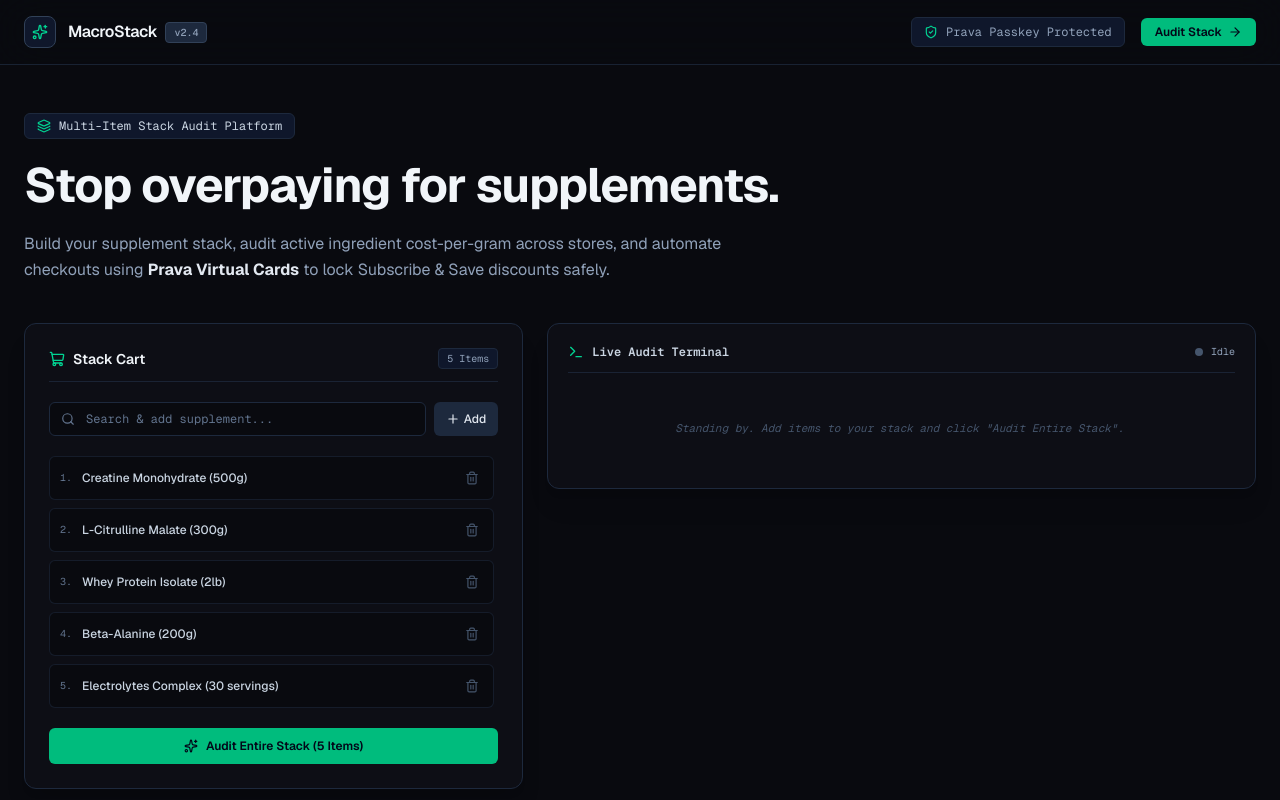
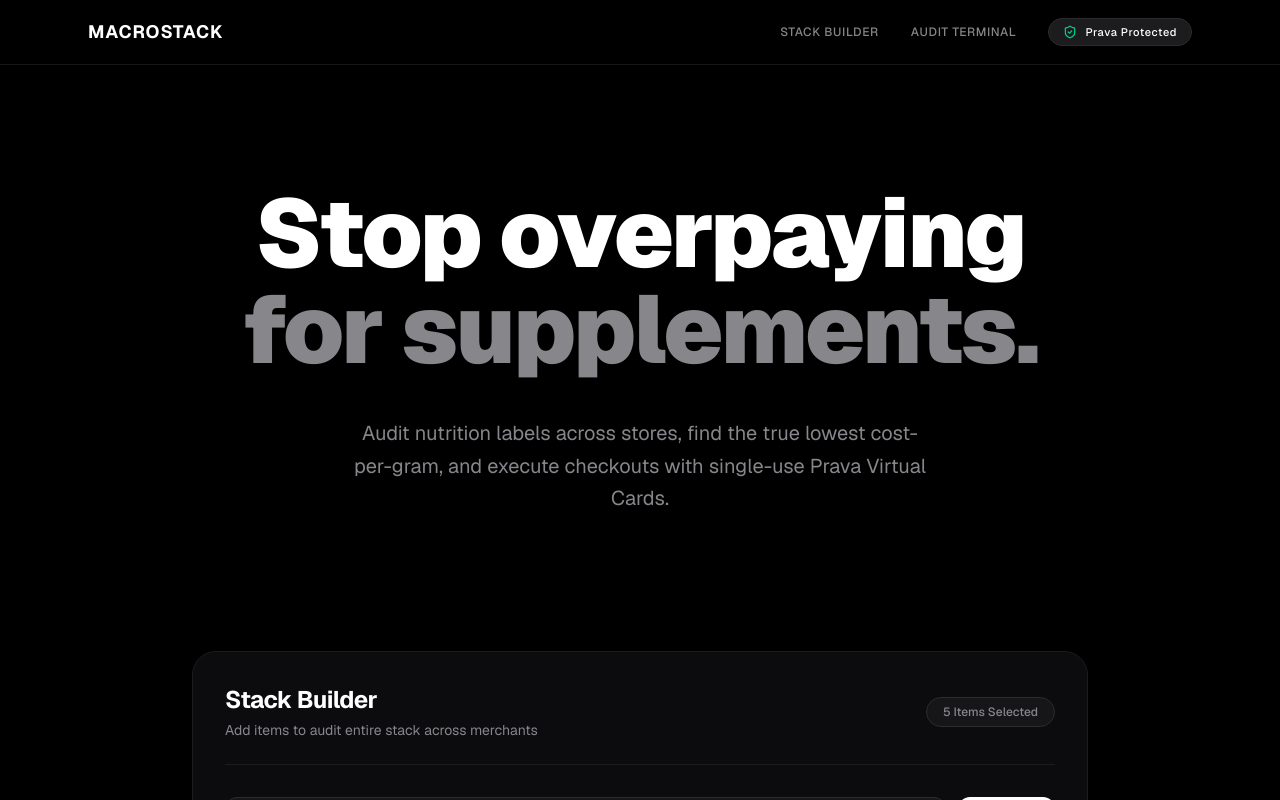
Before and after one commit to ParFaNox/macro-stack, a Next.js app: page / in a window 1280 px wide. Shown: the top 800 px of the page. Built offline with nearby package versions, Linux system fonts and the light colour scheme.

Commit message:
style: Tesla-inspired ultra-minimal luxury web design overhaul

```diff
--- a/src/app/page.tsx
+++ b/src/app/page.tsx
@@ -5,24 +5,15 @@ import { Navbar } from "@/components/navbar";
 import { AgentReasoningFeed } from "@/components/agent-reasoning-feed";
 import { PasskeyModal } from "@/components/passkey-modal";
 import { SupplementProduct, AgentReasoningLog, PravaCardDetails } from "@/types";
-import { cn } from "@/lib/utils";
 import {
   Sparkles,
-  DollarSign,
   CheckCircle2,
   ArrowRight,
-  Zap,
   RefreshCw,
   Search,
   Plus,
   Trash2,
-  ShoppingCart,
-  ExternalLink,
-  ShieldCheck,
-  PackageCheck,
-  TrendingDown,
-  Layers,
-  ArrowUpRight
+  ShieldCheck
 } from "lucide-react";
 
 export default function Dashboard() {
@@ -135,7 +126,7 @@ export default function Dashboard() {
       timestamp: new Date().toISOString(),
       step: "CARD_MINTING",
       status: "SUCCESS",
-      message: `Prava Single-Use Card Minted: ${card.cardNumber.slice(0, 4)} **** **** ${card.cardNumber.slice(-4)} (Hard-Capped at $${totalCost.toFixed(2)})`,
+      message: `Prava Card Minted: ${card.cardNumber.slice(0, 4)} **** **** ${card.cardNumber.slice(-4)} (Hard-Capped at $${totalCost.toFixed(2)})`,
       metadata: { cardStatus: card.status, isSingleUse: card.isSingleUse },
     };
     setReasoningLogs((prev) => [...prev, logCard]);
@@ -160,37 +151,32 @@ export default function Dashboard() {
   const netSavings = originalTotal - auditedTotal;
 
   return (
-    <div className="min-h-screen bg-[#090a0f] text-slate-200 font-sans selection:bg-emerald-400 selection:text-slate-950">
+    <div className="min-h-screen bg-[#000000] text-[#f5f5f7] font-sans selection:bg-white selection:text-black antialiased">
       <Navbar />
 
-      <main className="max-w-7xl mx-auto px-6 py-12 space-y-10">
-        {/* LINEAR-STYLE CLEAN HERO SECTION */}
-        <section className="space-y-4 max-w-3xl">
-          <div className="inline-flex items-center gap-2 px-3 py-1 rounded-md bg-slate-900 border border-slate-800 text-slate-300 text-xs font-mono">
-            <Layers className="w-3.5 h-3.5 text-emerald-400" /> Multi-Item Stack Audit Platform
-          </div>
-
-          <h1 className="text-3xl md:text-5xl font-bold tracking-tight text-slate-100 leading-tight">
-            Stop overpaying for supplements.
+      <main className="max-w-6xl mx-auto px-6 py-20 space-y-24">
+        {/* TESLA-STYLE MASSIVE HERO */}
+        <section className="text-center space-y-6 max-w-4xl mx-auto py-10">
+          <h1 className="text-5xl sm:text-7xl md:text-8xl font-black tracking-tight text-white leading-none">
+            Stop overpaying <br />
+            <span className="text-[#86868b]">for supplements.</span>
           </h1>
 
-          <p className="text-slate-400 text-sm md:text-base leading-relaxed">
-            Build your supplement stack, audit active ingredient cost-per-gram across stores, and automate checkouts using <strong className="text-slate-200">Prava Virtual Cards</strong> to lock Subscribe & Save discounts safely.
+          <p className="text-[#86868b] text-lg sm:text-xl font-normal max-w-xl mx-auto leading-relaxed pt-4">
+            Audit nutrition labels across stores, find the true lowest cost-per-gram, and execute checkouts with single-use Prava Virtual Cards.
           </p>
         </section>
 
-        {/* BENTO GRID LAYOUT */}
-        <div id="stack-builder" className="grid grid-cols-1 lg:grid-cols-12 gap-6">
-          {/* STACK CART (5 COLS) */}
-          <div className="lg:col-span-5 space-y-4">
-            <div className="rounded-xl bg-[#0d0e15] border border-slate-800 p-6 space-y-5 shadow-xl">
-              <div className="flex items-center justify-between pb-3 border-b border-slate-800/80">
-                <div className="flex items-center gap-2">
-                  <ShoppingCart className="w-4 h-4 text-emerald-400" />
-                  <h2 className="text-sm font-semibold text-slate-100">Stack Cart</h2>
+        {/* STACK BUILDER CARD SECTION */}
+        <section id="stack-builder" className="max-w-4xl mx-auto space-y-8">
+          <div className="rounded-3xl bg-[#0c0c0e] border border-[#1c1c1e] p-8 space-y-8 shadow-2xl">
+            <div className="flex flex-col sm:flex-row sm:items-center justify-between gap-4 pb-6 border-b border-[#1c1c1e]">
+              <div>
+                <h2 className="text-2xl font-bold text-white tracking-tight">Stack Builder</h2>
+                <p className="text-sm text-[#86868b] mt-1">Add items to audit entire stack across merchants</p>
               </div>
-                <span className="text-[10px] font-mono text-slate-400 bg-slate-900 px-2 py-0.5 rounded border border-slate-800">
-                  {stackCart.length} Items
+              <span className="text-xs text-[#86868b] bg-[#161618] px-4 py-1.5 rounded-full border border-[#2c2c2e] self-start sm:self-auto font-medium">
+                {stackCart.length} Items Selected
               </span>
             </div>
 
@@ -200,136 +186,125 @@ export default function Dashboard() {
                 e.preventDefault();
                 addItemToCart(searchInput);
               }}
-                className="flex gap-2"
+              className="flex gap-3"
             >
               <div className="relative flex-1">
-                  <Search className="absolute left-3 top-2.5 w-3.5 h-3.5 text-slate-500" />
+                <Search className="absolute left-4 top-3.5 w-4 h-4 text-[#6e6e73]" />
                 <input
                   type="text"
-                    placeholder="Search & add supplement..."
+                  placeholder="Search and add custom supplement..."
                   value={searchInput}
                   onChange={(e) => setSearchInput(e.target.value)}
-                    className="w-full pl-9 pr-3 py-2 rounded-md bg-[#090a0f] border border-slate-800 text-slate-200 placeholder-slate-500 text-xs focus:outline-none focus:border-slate-600 font-mono"
+                  className="w-full pl-11 pr-4 py-3 rounded-xl bg-[#161618] border border-[#2c2c2e] text-white placeholder-[#6e6e73] text-sm focus:outline-none focus:border-white transition-colors"
                 />
               </div>
               <button
                 type="submit"
-                  className="px-3 py-2 rounded-md bg-slate-800 hover:bg-slate-700 text-slate-200 font-medium text-xs flex items-center gap-1 transition-colors cursor-pointer"
+                className="px-6 py-3 rounded-xl bg-white hover:bg-[#e8e8ed] text-black font-semibold text-sm transition-all cursor-pointer flex items-center gap-1.5"
               >
-                  <Plus className="w-3.5 h-3.5" /> Add
+                <Plus className="w-4 h-4" /> Add
               </button>
             </form>
 
-              {/* CART LIST */}
-              <div className="space-y-2 max-h-64 overflow-y-auto pr-1">
+            {/* ITEM STACK LIST */}
+            <div className="space-y-3">
               {stackCart.map((item, idx) => (
                 <div
                   key={idx}
-                    className="flex items-center justify-between p-2.5 rounded-md bg-[#090a0f] border border-slate-800/60 hover:border-slate-700 text-xs transition-colors"
+                  className="flex items-center justify-between p-4 rounded-xl bg-[#161618] border border-[#2c2c2e] hover:border-[#3c3c3e] transition-colors"
                 >
-                    <div className="flex items-center gap-2.5">
-                      <span className="text-[10px] font-mono text-slate-500">{idx + 1}.</span>
-                      <span className="font-medium text-slate-300">{item}</span>
+                  <div className="flex items-center gap-3">
+                    <span className="h-2 w-2 rounded-full bg-emerald-400"></span>
+                    <span className="text-sm font-medium text-white">{item}</span>
                   </div>
                   <button
                     onClick={() => removeItemFromCart(idx)}
-                      className="text-slate-600 hover:text-rose-400 p-1 transition-colors cursor-pointer"
-                      title="Remove"
+                    className="text-[#6e6e73] hover:text-white p-1 transition-colors cursor-pointer"
+                    title="Remove item"
                   >
-                      <Trash2 className="w-3.5 h-3.5" />
+                    <Trash2 className="w-4 h-4" />
                   </button>
                 </div>
               ))}
             </div>
 
-              {/* AUDIT BUTTON */}
+            {/* AUDIT MAIN BUTTON */}
             <button
               onClick={handleAuditEntireStack}
               disabled={isAuditing || stackCart.length === 0}
-                className="w-full py-2.5 px-4 rounded-md bg-emerald-500 hover:bg-emerald-400 text-slate-950 font-semibold text-xs flex items-center justify-center gap-2 transition-colors disabled:opacity-50 cursor-pointer"
+              className="w-full py-4 rounded-xl bg-white hover:bg-[#e8e8ed] text-black font-bold text-base transition-all disabled:opacity-50 cursor-pointer flex items-center justify-center gap-2"
             >
               {isAuditing ? (
                 <>
-                    <RefreshCw className="w-3.5 h-3.5 animate-spin" /> Auditing Stack...
+                  <RefreshCw className="w-4 h-4 animate-spin" /> Auditing Entire Stack...
                 </>
               ) : (
                 <>
-                    <Sparkles className="w-3.5 h-3.5" /> Audit Entire Stack ({stackCart.length} Items)
+                  <Sparkles className="w-4 h-4 fill-black" /> Audit Entire Stack ({stackCart.length} Items)
                 </>
               )}
             </button>
           </div>
+        </section>
+
+        {/* LOG TERMINAL */}
+        <section id="audit-terminal" className="max-w-4xl mx-auto">
+          <AgentReasoningFeed logs={reasoningLogs} isSearching={isAuditing || isCheckoutExecuting} />
+        </section>
+
+        {/* RESULTS & PRAVA CHECKOUT */}
+        {auditedProducts.length > 0 && (
+          <section className="max-w-4xl mx-auto space-y-8 pt-6">
+            <div className="rounded-3xl bg-[#0c0c0e] border border-[#1c1c1e] p-8 space-y-6">
+              <div className="flex justify-between items-end border-b border-[#1c1c1e] pb-6">
+                <div>
+                  <span className="text-xs uppercase tracking-wider text-[#86868b] font-semibold">Audit Result</span>
+                  <h3 className="text-3xl font-bold text-white mt-1">Cheapest Match Found</h3>
                 </div>
-
-          {/* LIVE TERMINAL (7 COLS) */}
-          <div className="lg:col-span-7">
-            <AgentReasoningFeed logs={reasoningLogs} isSearching={isAuditing || isCheckoutExecuting} />
+                <div className="text-right">
+                  <span className="text-xs text-[#86868b] block">Total Stack Price</span>
+                  <span className="text-3xl font-mono font-bold text-emerald-400">${auditedTotal.toFixed(2)}</span>
                 </div>
               </div>
 
-        {/* AUDITED RESULTS SECTION */}
-        {auditedProducts.length > 0 && (
-          <section className="space-y-6 pt-4">
-            {/* AUDIT SUMMARY METRICS */}
-            <div className="rounded-xl bg-[#0d0e15] border border-slate-800 p-6 grid grid-cols-1 md:grid-cols-3 gap-6 shadow-xl">
-              <div>
-                <span className="text-[11px] font-mono text-slate-500 uppercase block">Original Total</span>
-                <span className="text-xl font-mono text-slate-500 line-through">${originalTotal.toFixed(2)}</span>
-              </div>
-              <div>
-                <span className="text-[11px] font-mono text-emerald-400 uppercase block">Audited Best Total</span>
-                <span className="text-2xl font-mono font-bold text-emerald-400">${auditedTotal.toFixed(2)}</span>
-              </div>
-              <div className="md:text-right">
-                <span className="text-[11px] font-mono text-slate-400 uppercase block">Net Savings</span>
-                <span className="text-sm font-mono font-semibold text-emerald-400 bg-emerald-500/10 px-2.5 py-1 rounded border border-emerald-500/20 inline-block mt-1">
-                  Saved ${netSavings.toFixed(2)} Across Stores
-                </span>
-              </div>
-            </div>
-
-            {/* RESULTS LIST */}
-            <div className="space-y-3">
-              <h3 className="text-sm font-semibold text-slate-200">Cheapest Store Matches</h3>
-              <div className="grid grid-cols-1 md:grid-cols-2 gap-4">
+              <div className="grid grid-cols-1 sm:grid-cols-2 gap-4">
                 {auditedProducts.map((prod) => (
-                  <div key={prod.id} className="p-4 rounded-xl bg-[#0d0e15] border border-slate-800 space-y-2 text-xs">
-                    <div className="flex justify-between items-start">
-                      <div>
-                        <span className="text-[10px] font-mono px-2 py-0.5 rounded bg-slate-900 text-slate-400 border border-slate-800">
+                  <div key={prod.id} className="p-4 rounded-xl bg-[#161618] border border-[#2c2c2e] space-y-2">
+                    <span className="text-[10px] uppercase font-bold text-[#86868b] px-2 py-0.5 rounded bg-[#000000]">
                       {prod.vendorName}
                     </span>
-                        <h4 className="font-semibold text-slate-200 mt-1">{prod.productName}</h4>
-                      </div>
-                      <span className="font-mono font-bold text-emerald-400">${prod.discountedPriceUSD.toFixed(2)}</span>
+                    <h4 className="text-sm font-semibold text-white">{prod.productName}</h4>
+                    <div className="flex justify-between text-xs font-mono pt-1 text-emerald-400">
+                      <span>Subscribe & Save Deals</span>
+                      <span>${prod.discountedPriceUSD.toFixed(2)}</span>
                     </div>
                   </div>
                 ))}
               </div>
-            </div>
 
-            {/* CHECKOUT ACTION BAR */}
-            <div className="p-5 rounded-xl bg-[#0d0e15] border border-slate-800 flex flex-col md:flex-row items-center justify-between gap-4">
+              {/* PRAVA ACTION BAR */}
+              <div className="pt-4 flex flex-col sm:flex-row sm:items-center justify-between gap-4 border-t border-[#1c1c1e]">
                 <div className="flex items-center gap-3">
-                <ShieldCheck className="w-5 h-5 text-emerald-400" />
+                  <ShieldCheck className="w-6 h-6 text-emerald-400" />
                   <div className="text-xs">
-                  <span className="font-semibold text-slate-200 block">Buy Stack via Prava Virtual Card</span>
-                  <span className="text-slate-500">Card hard-capped to ${auditedTotal.toFixed(2)}. Expires post-checkout.</span>
+                    <span className="font-semibold text-white block">One-Click Prava Virtual Card</span>
+                    <span className="text-[#86868b]">Card hard-capped to ${auditedTotal.toFixed(2)} & auto-expires post-purchase</span>
                   </div>
                 </div>
 
                 {checkoutComplete ? (
-                <span className="text-xs font-mono font-semibold text-emerald-400 flex items-center gap-1.5 bg-emerald-500/10 px-3 py-2 rounded border border-emerald-500/20">
-                  <CheckCircle2 className="w-4 h-4" /> All Checkouts Executed & Card Expired
+                  <span className="text-xs font-semibold text-emerald-400 bg-emerald-500/10 px-4 py-2.5 rounded-xl border border-emerald-500/20 flex items-center gap-2">
+                    <CheckCircle2 className="w-4 h-4" /> All Checkouts Placed & Card Expired
                   </span>
                 ) : (
                   <button
                     onClick={() => setIsPasskeyModalOpen(true)}
-                  className="py-2.5 px-4 rounded-md bg-emerald-500 hover:bg-emerald-400 text-slate-950 font-semibold text-xs transition-colors flex items-center gap-1.5 cursor-pointer"
+                    className="py-3 px-6 rounded-xl bg-white hover:bg-[#e8e8ed] text-black font-bold text-xs uppercase tracking-wider transition-colors cursor-pointer flex items-center gap-2"
                   >
-                  Authorize Passkey & Checkout <ArrowRight className="w-3.5 h-3.5" />
+                    Authorize Passkey & Buy Stack <ArrowRight className="w-4 h-4" />
                   </button>
                 )}
+              </div>
             </div>
           </section>
         )}
--- a/src/components/agent-reasoning-feed.tsx
+++ b/src/components/agent-reasoning-feed.tsx
@@ -9,58 +9,39 @@ interface Props {
 }
 
 export function AgentReasoningFeed({ logs, isSearching }: Props) {
-  const getStepIcon = (step: string) => {
-    switch (step) {
-      case "LABEL_AUDIT":
-        return <Cpu className="w-3.5 h-3.5 text-cyan-400" />;
-      case "COST_CALCULATION":
-        return <Activity className="w-3.5 h-3.5 text-emerald-400" />;
-      case "STACK_OPTIMIZATION":
-        return <CheckCircle2 className="w-3.5 h-3.5 text-purple-400" />;
-      case "CARD_MINTING":
-        return <Shield className="w-3.5 h-3.5 text-amber-400" />;
-      case "CHECKOUT_AUTOMATION":
-        return <ShoppingBag className="w-3.5 h-3.5 text-blue-400" />;
-      default:
-        return <Activity className="w-3.5 h-3.5 text-slate-400" />;
-    }
-  };
-
   return (
-    <div className="rounded-xl bg-[#0d0e15] border border-slate-800 p-5 font-mono text-xs shadow-xl">
-      <div className="flex items-center justify-between pb-3 mb-4 border-b border-slate-800/80">
-        <div className="flex items-center gap-2 text-slate-300 font-semibold text-xs">
-          <Terminal className="w-4 h-4 text-emerald-400" />
-          <span>Live Audit Terminal</span>
+    <div className="rounded-2xl bg-[#0c0c0e] border border-[#1c1c1e] p-6 space-y-4 font-sans text-xs">
+      <div className="flex items-center justify-between pb-3 border-b border-[#1c1c1e]">
+        <div className="flex items-center gap-2 text-white font-medium">
+          <Terminal className="w-4 h-4 text-[#86868b]" />
+          <span>Audit Engine Logs</span>
         </div>
         <div className="flex items-center gap-2">
-          <span className={`h-2 w-2 rounded-full ${isSearching ? "bg-emerald-400 animate-ping" : "bg-slate-600"}`}></span>
-          <span className="text-[10px] text-slate-400">
-            {isSearching ? "Agent active..." : "Idle"}
+          <span className={`h-2 w-2 rounded-full ${isSearching ? "bg-emerald-400 animate-pulse" : "bg-[#2c2c2e]"}`}></span>
+          <span className="text-[11px] text-[#86868b]">
+            {isSearching ? "Processing..." : "Ready"}
           </span>
         </div>
       </div>
 
-      <div className="space-y-2.5 max-h-80 overflow-y-auto pr-1 text-[11px]">
+      <div className="space-y-3 max-h-72 overflow-y-auto pr-1">
         {logs.length === 0 ? (
-          <div className="text-slate-600 italic py-8 text-center">
-            Standing by. Add items to your stack and click "Audit Entire Stack".
+          <div className="text-[#6e6e73] py-12 text-center text-xs">
+            System standing by. Click "Audit Entire Stack" to initiate OCR.
           </div>
         ) : (
           logs.map((log) => (
             <div
               key={log.id}
-              className="p-2.5 rounded-md bg-[#090a0f] border border-slate-800/60 font-mono text-slate-300 space-y-1"
+              className="p-3.5 rounded-xl bg-[#161618] border border-[#2c2c2e] space-y-1.5"
             >
-              <div className="flex items-center justify-between text-[10px] text-slate-500">
-                <span className="flex items-center gap-1.5 font-medium text-slate-400">
-                  {getStepIcon(log.step)} {log.step}
-                </span>
-                <span>{new Date(log.timestamp).toLocaleTimeString()}</span>
+              <div className="flex items-center justify-between text-[11px] text-[#86868b]">
+                <span className="font-semibold text-white uppercase tracking-wider">{log.step}</span>
+                <span className="font-mono">{new Date(log.timestamp).toLocaleTimeString()}</span>
               </div>
-              <p className="text-slate-200 leading-normal">{log.message}</p>
+              <p className="text-[#f5f5f7] leading-relaxed text-xs">{log.message}</p>
               {log.metadata && (
-                <pre className="mt-1 p-2 rounded bg-slate-950 text-emerald-400 text-[10px] overflow-x-auto">
+                <pre className="mt-2 p-2.5 rounded-lg bg-[#000000] text-emerald-400 font-mono text-[10px] overflow-x-auto border border-[#2c2c2e]">
                   {JSON.stringify(log.metadata, null, 2)}
                 </pre>
               )}
--- a/src/components/navbar.tsx
+++ b/src/components/navbar.tsx
@@ -1,37 +1,24 @@
 "use client";
 
 import Link from "next/link";
-import { ShieldCheck, Sparkles, Terminal, Cpu, ArrowRight } from "lucide-react";
+import { ShieldCheck } from "lucide-react";
 
 export function Navbar() {
   return (
-    <header className="sticky top-0 z-50 border-b border-slate-800/80 bg-[#090a0f]/80 backdrop-blur-xl">
-      <div className="max-w-7xl mx-auto px-6 h-16 flex items-center justify-between">
-        <Link href="/" className="flex items-center gap-3">
-          <div className="h-8 w-8 rounded-lg bg-slate-900 border border-slate-700 flex items-center justify-center">
-            <Sparkles className="h-4 w-4 text-emerald-400 stroke-[2]" />
-          </div>
-          <div className="flex items-center gap-2">
-            <span className="font-semibold text-base tracking-tight text-slate-100">MacroStack</span>
-            <span className="text-[10px] font-mono font-medium px-2 py-0.5 rounded bg-slate-800 text-slate-400 border border-slate-700">
-              v2.4
-            </span>
-          </div>
+    <header className="sticky top-0 z-50 bg-[#000000]/90 backdrop-blur-md border-b border-[#161618]">
+      <div className="max-w-6xl mx-auto px-6 h-16 flex items-center justify-between">
+        <Link href="/" className="font-bold text-lg tracking-wider uppercase text-white hover:opacity-80 transition-opacity">
+          MacroStack
         </Link>
 
-        <div className="flex items-center gap-4">
-          <div className="flex items-center gap-2 text-xs font-mono text-slate-400 bg-slate-900 border border-slate-800 px-3 py-1.5 rounded-md">
+        <nav className="flex items-center gap-8 text-xs tracking-wider uppercase font-medium text-[#86868b]">
+          <a href="#stack-builder" className="hover:text-white transition-colors">Stack Builder</a>
+          <a href="#audit-terminal" className="hover:text-white transition-colors">Audit Terminal</a>
+          <div className="flex items-center gap-2 text-white bg-[#1c1c1e] px-3.5 py-1.5 rounded-full border border-[#2c2c2e]">
             <ShieldCheck className="w-3.5 h-3.5 text-emerald-400" />
-            <span>Prava Passkey Protected</span>
+            <span className="text-[11px] normal-case">Prava Protected</span>
           </div>
-
-          <a
-            href="#stack-builder"
-            className="py-1.5 px-3.5 rounded-md bg-emerald-500 hover:bg-emerald-400 text-slate-950 font-semibold text-xs transition-colors flex items-center gap-1.5"
-          >
-            Audit Stack <ArrowRight className="w-3.5 h-3.5" />
-          </a>
-        </div>
+        </nav>
       </div>
     </header>
   );
```
Lines whose indentation alone changed are shown as unchanged.
